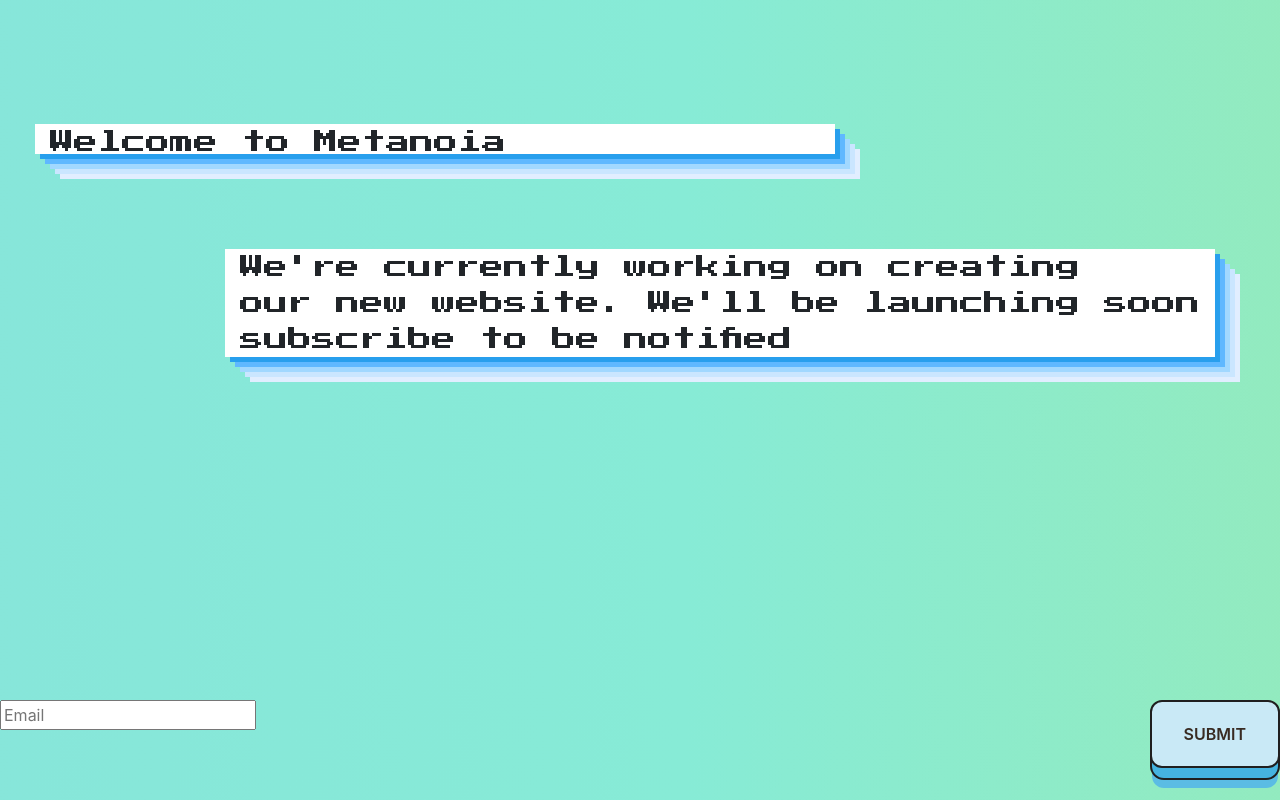
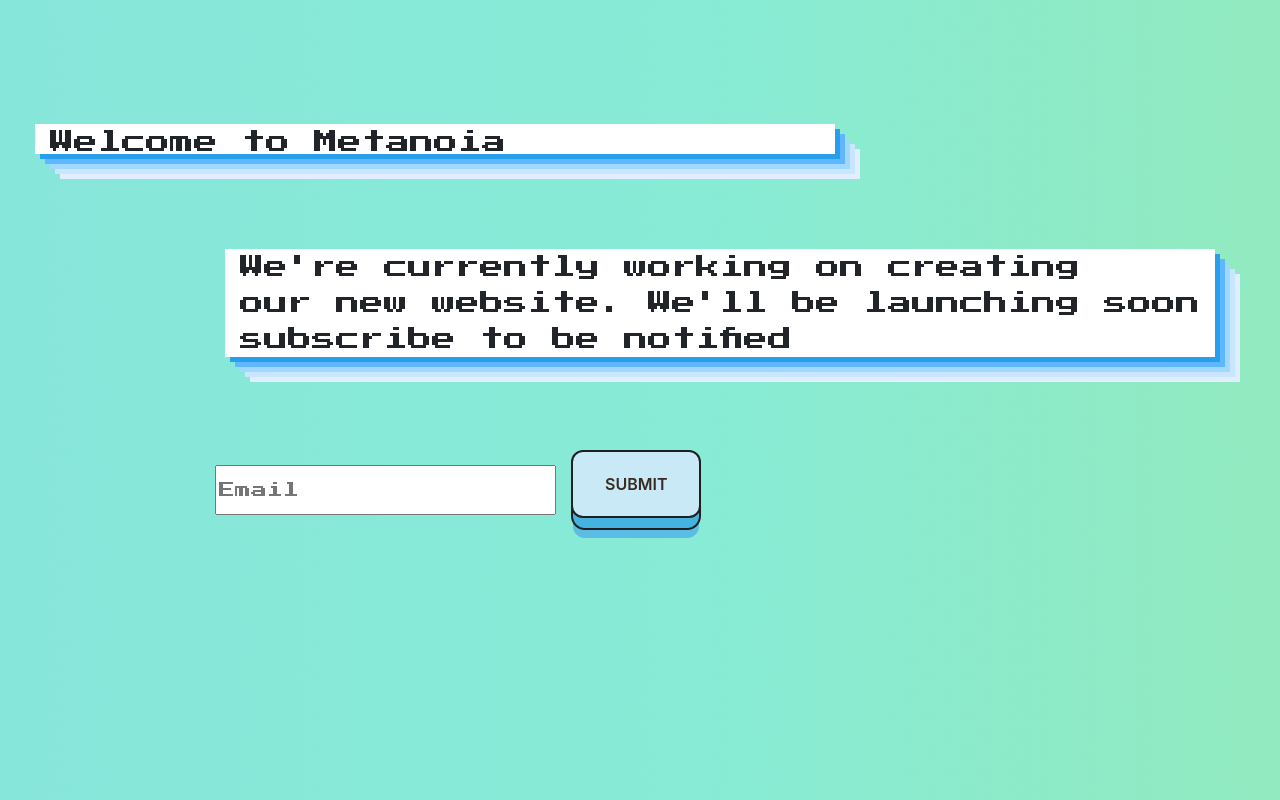
Before and after one commit to elepantight/coming-soon, a React (Create React App) app: page / in a window 1280 px wide. Built offline with nearby package versions, Linux system fonts and the light colour scheme.

Commit message:
some style

```diff
--- a/src/scss/partials/_layout.scss
+++ b/src/scss/partials/_layout.scss
@@ -76,10 +76,14 @@ p {
   font-size: 1.5em;
   margin: 15px;
 }
-.input-field {
-  margin: 40px;
+.input-container {
+  position: relative;
+  margin-left: 200px;
+  top: -250px;
+
 
   input {
+
     height: 50px;
     margin: 15px;
     font-family: "Press Start 2P", cursive;
@@ -95,8 +99,9 @@ p {
 }
 
 button {
-  float: right;
   position: relative;
+  left: 0;
+  top: -10px;
   display: inline-block;
   cursor: pointer;
   outline: none;
```
